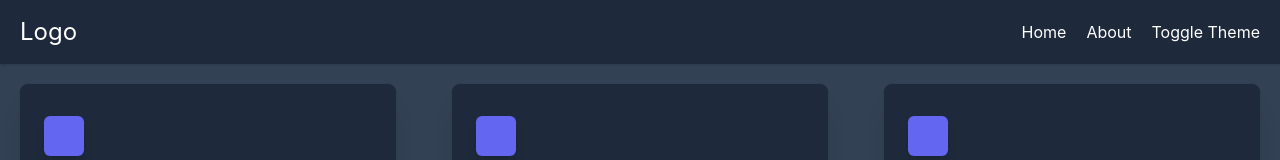
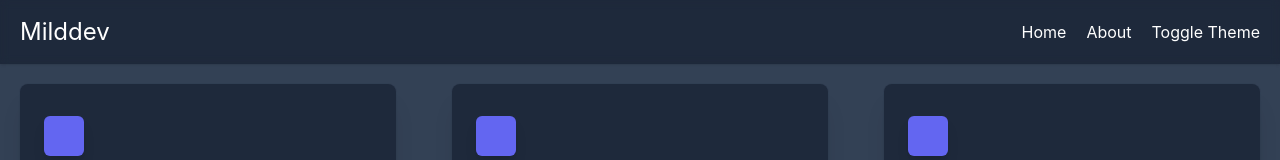
Before and after one commit to mateenkiani/theming-react-tailwind, a Next.js app: page / in a window 1280 px wide. Shown: the top 160 px of the page. Built offline with nearby package versions, Linux system fonts and the light colour scheme.

Commit message:
navbar fixes

```diff
--- a/components/Navbar.tsx
+++ b/components/Navbar.tsx
@@ -10,7 +10,7 @@ function Navbar() {
       <div className="w-full backdrop-blur-sm ">
         <div className="relative z-1 h-16 mx-auto px-5 max-w-7xl flex items-center justify-between">
           <a className="text-2xl hover:text-cyan-400 transition-colors"  href="">
-            Logo
+            Milddev
           </a>
 
           <ul className="flex items-center gap-5 ">
```
